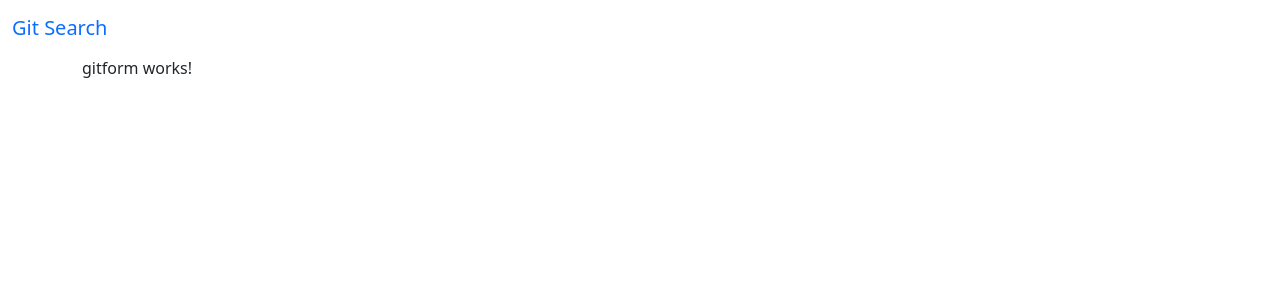
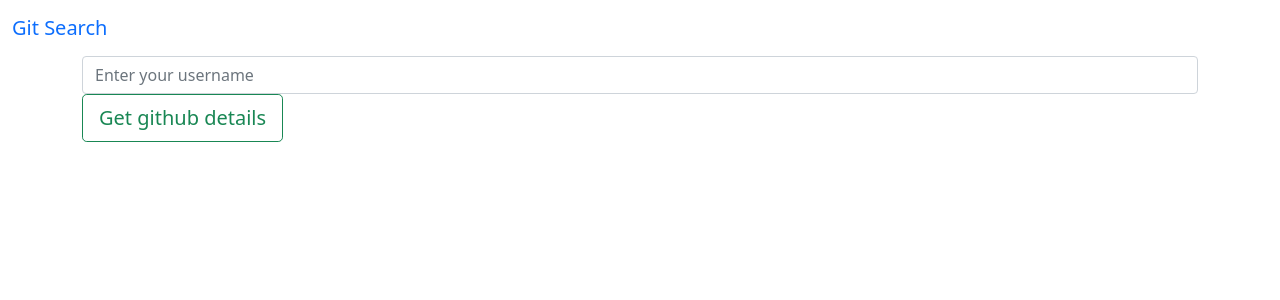
Before and after one commit to 299hannah/github-search, an Angular app: page /gitform in a window 1280 px wide. Shown: the top 300 px of the page. Built offline with nearby package versions, Linux system fonts and the light colour scheme.

Commit message:
git form component added

```diff
--- a/src/app/gitform/gitform.component.html
+++ b/src/app/gitform/gitform.component.html
@@ -1 +1,6 @@
-<p>gitform works!</p>
+<form>
+    <div class="">
+      <input type="text" class="form-control" name="username" placeholder="Enter your username">
+      <button type="submit" class="btn btn-outline-success btn-lg">Get github details</button>
+    </div>
+  </form>
```
